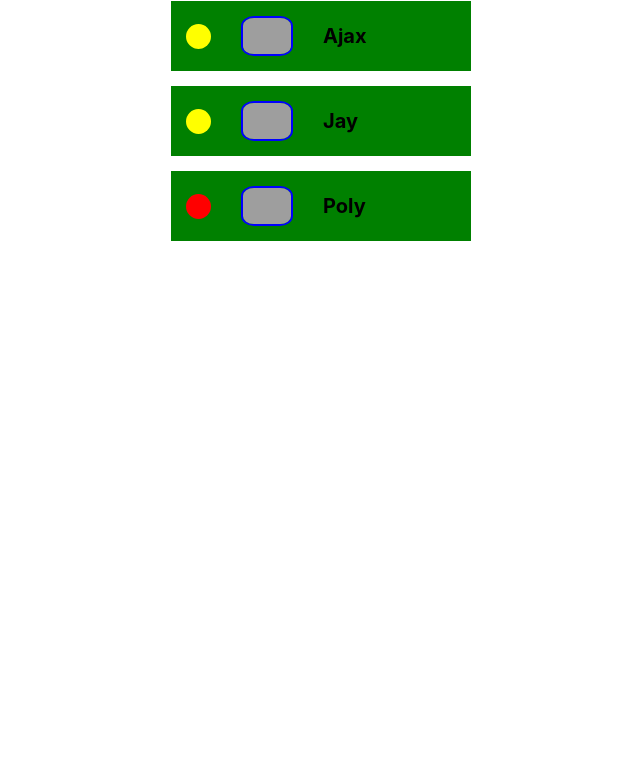
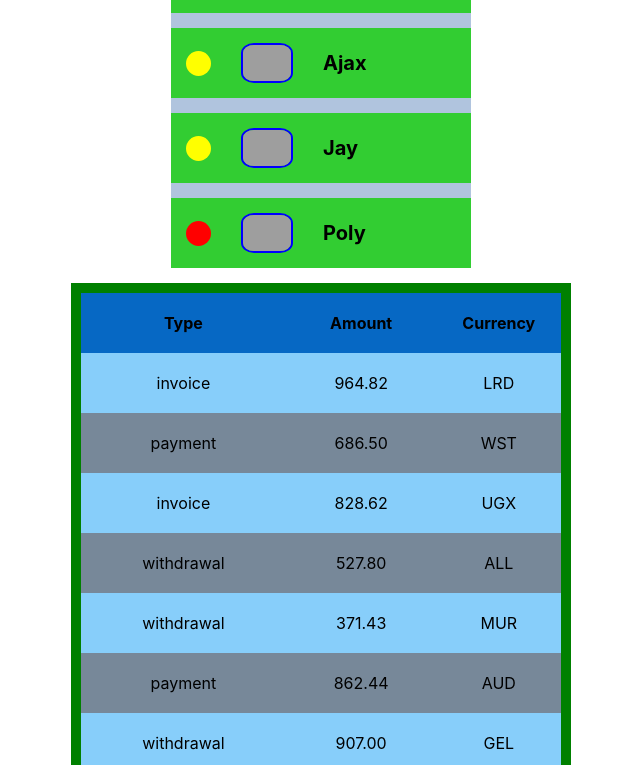
Before and after one commit to fenogen/goit-react-hw-01-components, a React (Create React App) app: page / in a window 1280 px wide. Shown: the part 715-1480 px from the top of the page, without its empty margins (319-959 px from the left). Before the commit the page ends 971 px from the top, so only its background shows below. Built offline with nearby package versions, Linux system fonts and the light colour scheme; grey boxes are pictures that could not be loaded.

Commit message:
Компонент - Transaction

```diff
--- a/src/App.js
+++ b/src/App.js
@@ -2,18 +2,21 @@
 
 import Profile from './components/Profile/Profile';
 import Statistics from './components/Statistics/Statistics';
-import FriendList from './components/FriendList/FriendList'
+import FriendList from './components/FriendList/FriendList';
+import TransactionHistory from './components/TransactionHistory/TransactionHistory';
 
 import userInfo from './database/user.json';
 import statistic from './database/statistical-data.json';
 import friends from './database/friends.json';
+import transactions from './database/transactions.json'
 
 function App() {
   return (
     <div>
       <Profile {...userInfo}/>                                 {/*высыпали все свойства*/}
       <Statistics title="Upload stats" statistic={statistic}/> {/*title - это для Рендера по условию*/}
-      <FriendList friends={friends}/>
+      <FriendList friends={friends} />
+      <TransactionHistory transactions={transactions}/>
     </div>
   );
 }
--- a/src/components/FriendList/FriendList.module.css
+++ b/src/components/FriendList/FriendList.module.css
@@ -7,6 +7,8 @@
   margin-bottom: 0px;
   margin-left: auto;
   margin-right: auto;
+
+  background-color: lightsteelblue;
 }
 
 .item {
@@ -14,7 +16,18 @@
   align-items: center;
   margin-top: 15px;
   margin-bottom: 15px;
-  background-color: green;
+  background-color: limegreen;
+
+  transition-property: background-color;
+  transition-duration: 250ms;
+  transition-timing-function: cubic-bezier(0.4, 0, 0.2, 1);
+}
+
+.friend__list :hover,
+.friend__list :focus {
+  color: #e5e5e5;
+  background-color: lightskyblue;
+  cursor: pointer;
 }
 
 .status__online {
--- a/src/components/Profile/Profile.module.css
+++ b/src/components/Profile/Profile.module.css
@@ -1,8 +1,20 @@
 .profile {
   width: 300px;
+  margin-top: 25px;
   margin-left: auto;
   margin-right: auto;
-  background-color: green;
+  background-color: lightsteelblue;
+
+  transition-property: background-color;
+  transition-duration: 250ms;
+  transition-timing-function: cubic-bezier(0.4, 0, 0.2, 1);
+}
+
+.profile :hover,
+.profile :focus {
+  color: #e5e5e5;
+  background-color: lightskyblue;
+  cursor: pointer;
 }
 
 .description {
@@ -10,8 +22,15 @@
 }
 
 .avatar {
+  margin-top: 15px;
   object-fit: contain;
-  width: 100%;
+  width: 275px;
+  box-shadow: 0px 10px 3px rgba(0, 0, 0, 0.12), 1px 5px 1px rgba(0, 0, 0, 0.14),
+    0px 2px 1px rgba(0, 0, 0, 0.2);
+  border-radius: 50%;
+  border-color: rgb(50, 182, 205);
+  border-width: 3px;
+  border-style: solid;
 }
 
 .name {
--- a/src/components/Statistics/Statistics.module.css
+++ b/src/components/Statistics/Statistics.module.css
@@ -1,11 +1,15 @@
-.statistics{
+.statistics {
   width: 300px;
   margin-left: auto;
   margin-right: auto;
-    background-color: green;
+  background-color: lightsteelblue;
+
+  transition-property: background-color;
+  transition-duration: 250ms;
+  transition-timing-function: cubic-bezier(0.4, 0, 0.2, 1);
 }
 
-.title{
+.title {
   font-weight: bold;
   font-size: 25px;
   text-align: center;
@@ -13,7 +17,7 @@
   padding: 0px;
 }
 
-.stat__list{
+.stat__list {
   display: flex;
   padding: 0px;
   margin: 0px;
--- /dev/null
+++ b/src/components/TransactionHistory/TransactionHistory.js
@@ -0,0 +1,33 @@
+import React from 'react'
+import PropTypes from 'prop-types'
+
+import style from './TransactionHistory.module.css'
+
+const TransactionHistory = ({ transactions }) => {
+    return (
+        <table className={style.table}>
+            <thead className={style.thead}>
+                <tr>
+                    <th className={style.th}>Type</th>
+                    <th className={style.th}>Amount</th>
+                    <th className={style.th}>Currency</th>
+                </tr>
+            </thead>
+            <tbody>
+                {transactions.map(transaction => (
+                    <tr key={transaction.id} className={style.tr}>
+                    <td className={style.td}>{transaction.type}</td>
+                    <td className={style.td}>{transaction.amount}</td>
+                    <td className={style.td}>{transaction.currency}</td>
+                    </tr>
+                    ))}
+            </tbody>
+        </table>
+    )
+}
+
+TransactionHistory.propTypes = {
+    transactions: PropTypes.array,
+}
+
+export default TransactionHistory
--- /dev/null
+++ b/src/components/TransactionHistory/TransactionHistory.module.css
@@ -0,0 +1,52 @@
+.table {
+  table-layout: fixed;
+  width: 500px;
+  margin-left: auto;
+  margin-right: auto;
+  border-collapse: collapse;
+  border: 10px solid green;
+}
+.thead {
+  background-color: rgb(6, 104, 196);
+}
+
+.thead .th:nth-child(1) {
+  width: 30%;
+}
+
+.thead .th:nth-child(2) {
+  width: 20%;
+}
+
+.thead .th:nth-child(3) {
+  width: 15%;
+}
+
+.th,
+.td {
+  padding: 20px;
+  text-align: center;
+}
+
+.tr:nth-child(2n + 1) {
+  background-color: lightskyblue;
+
+  transition-property: background-color;
+  transition-duration: 250ms;
+  transition-timing-function: cubic-bezier(0.4, 0, 0.2, 1);
+}
+
+.tr:nth-child(2n) {
+  background-color: lightslategrey;
+
+  transition-property: background-color;
+  transition-duration: 250ms;
+  transition-timing-function: cubic-bezier(0.4, 0, 0.2, 1);
+}
+
+.tr:hover,
+.tr:focus {
+  color: #e5e5e5;
+  background-color: yellowgreen;
+  cursor: pointer;
+}
--- /dev/null
+++ b/src/database/transactions.json
@@ -0,0 +1,122 @@
+[
+  {
+    "id": "1e0700a2-5183-4291-85cc-2065a036a683",
+    "type": "invoice",
+    "amount": "964.82",
+    "currency": "LRD"
+  },
+  {
+    "id": "a30f821b-4d25-4ff0-abdd-e340b3f0dd2b",
+    "type": "payment",
+    "amount": "686.50",
+    "currency": "WST"
+  },
+  {
+    "id": "44dca67a-8e5a-4798-bf8e-b15efd4e1abd",
+    "type": "invoice",
+    "amount": "828.62",
+    "currency": "UGX"
+  },
+  {
+    "id": "ea8ed3dc-2b68-4a53-905a-53ecb0adef33",
+    "type": "withdrawal",
+    "amount": "527.80",
+    "currency": "ALL"
+  },
+  {
+    "id": "ea76146a-0b00-4b80-bc02-a8c822176712",
+    "type": "withdrawal",
+    "amount": "371.43",
+    "currency": "MUR"
+  },
+  {
+    "id": "63ca02f9-d637-46b5-9237-f3b24425e029",
+    "type": "payment",
+    "amount": "862.44",
+    "currency": "AUD"
+  },
+  {
+    "id": "ed0263e8-59a5-4bf1-87e0-2bb88e53dc34",
+    "type": "withdrawal",
+    "amount": "907.00",
+    "currency": "GEL"
+  },
+  {
+    "id": "6013bad0-750c-4691-8bc2-d8f2b43969c4",
+    "type": "withdrawal",
+    "amount": "352.52",
+    "currency": "UGX"
+  },
+  {
+    "id": "252c7be4-8b06-4fa7-8d42-61fb835b70d5",
+    "type": "payment",
+    "amount": "388.98",
+    "currency": "TOP"
+  },
+  {
+    "id": "4eaab41b-b967-40ac-82ed-85fc66f646f1",
+    "type": "deposit",
+    "amount": "103.10",
+    "currency": "BWP"
+  },
+  {
+    "id": "9648a350-8469-42d5-8bf3-18090de5fe67",
+    "type": "withdrawal",
+    "amount": "322.32",
+    "currency": "MRO"
+  },
+  {
+    "id": "9c5c25fb-1a95-4b2f-8d1f-4c4426d677cc",
+    "type": "invoice",
+    "amount": "14.79",
+    "currency": "PYG"
+  },
+  {
+    "id": "43ef232c-80e9-4d6f-b48a-b22405620de3",
+    "type": "payment",
+    "amount": "904.86",
+    "currency": "CHF"
+  },
+  {
+    "id": "5161682e-e620-4019-ab0a-24ceb10fbd20",
+    "type": "withdrawal",
+    "amount": "307.08",
+    "currency": "NOK"
+  },
+  {
+    "id": "7b119d71-42e6-4c42-a141-6818b07bb9ff",
+    "type": "invoice",
+    "amount": "275.07",
+    "currency": "AWG"
+  },
+  {
+    "id": "a4f65722-65c4-4c28-b1f4-b8ed988bb205",
+    "type": "deposit",
+    "amount": "213.10",
+    "currency": "STD"
+  },
+  {
+    "id": "c6e5784b-0ca3-48d6-86e5-b5128af5a523",
+    "type": "invoice",
+    "amount": "116.11",
+    "currency": "CUP CUC"
+  },
+  {
+    "id": "c9ebed6a-3a02-4b49-ac0d-0534b51f2bfd",
+    "type": "invoice",
+    "amount": "878.67",
+    "currency": "HKD"
+  },
+  {
+    "id": "a4a98b0e-b22c-438b-9f83-de2df52110c8",
+    "type": "invoice",
+    "amount": "725.03",
+    "currency": "UYU UYI"
+  },
+  {
+    "id": "b39bfa7a-0166-4c47-94d6-87d20590f746",
+    "type": "payment",
+    "amount": "405.45",
+    "currency": "MDL"
+  }
+]
```
Also changed, not shown: 1 other file (tests, documents, lock files or other folders). Lines whose indentation alone changed are shown as unchanged.
